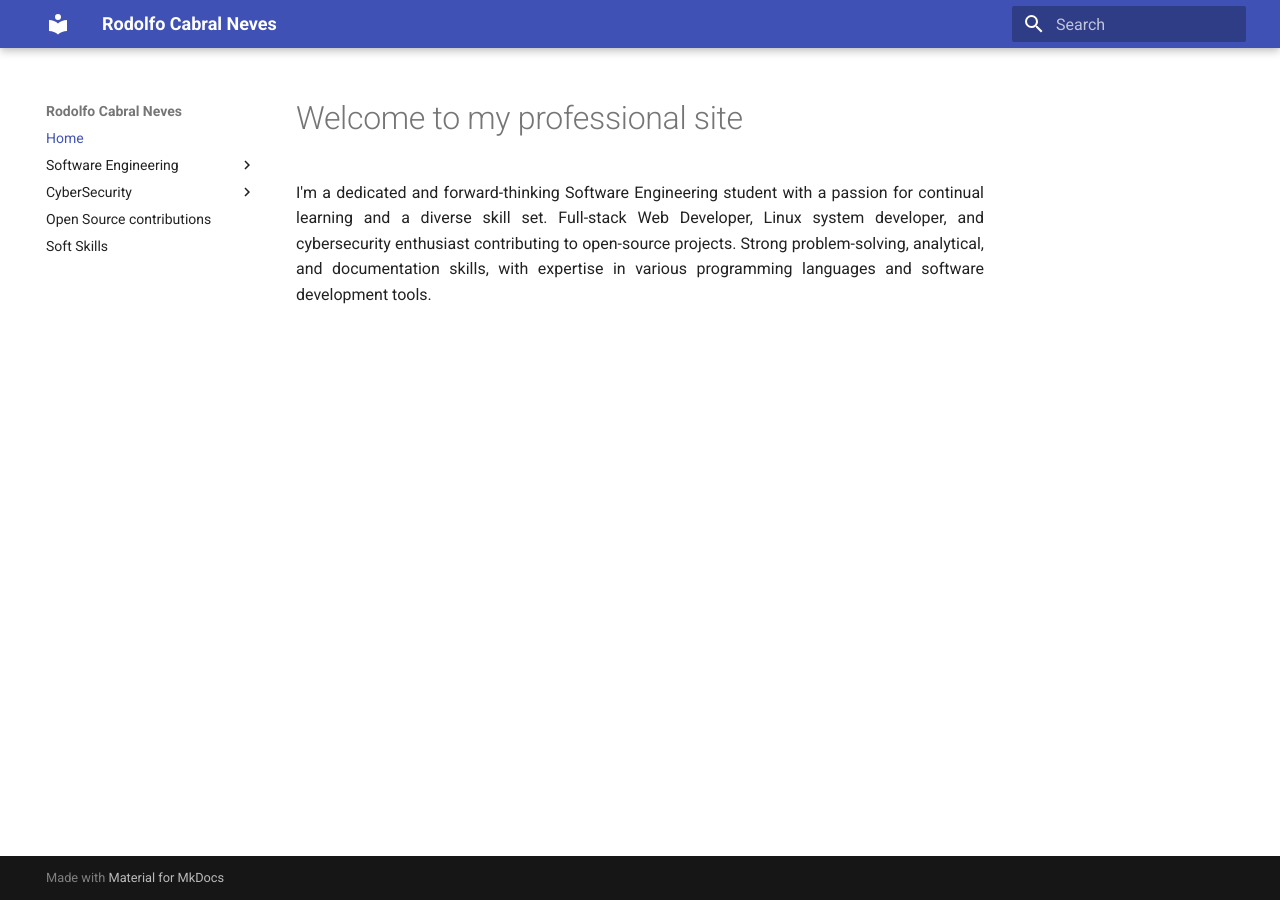
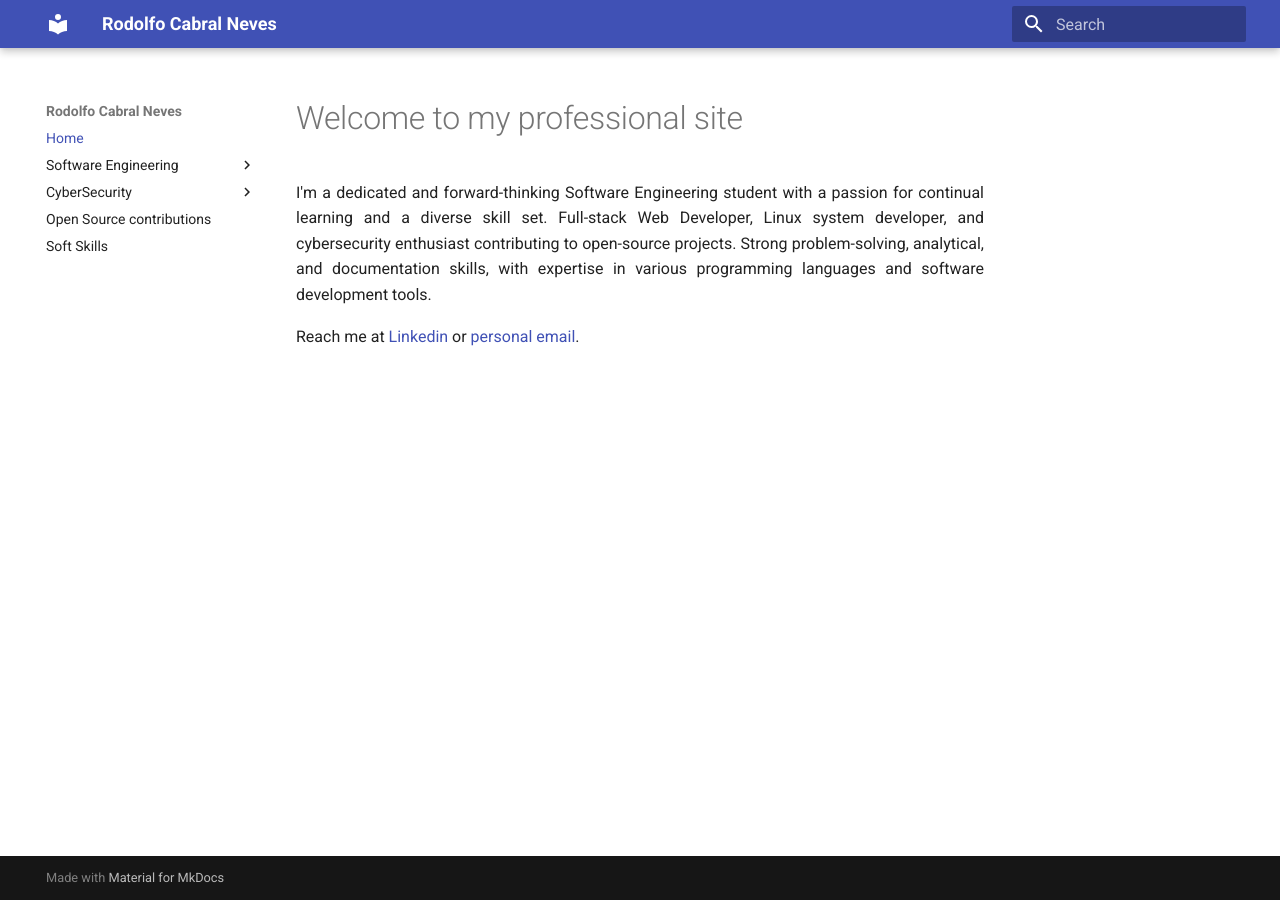
Before and after one commit to roddas/roddas, an MkDocs documentation site: the page built from docs/index.md, in a window 1280 px wide. Built offline with MkDocs 1.6.1 and Material for MkDocs 9.7.7, drawn with Linux system fonts in a browser that asks for light colours.

Commit message:
add the contact information

```diff
--- a/docs/index.md
+++ b/docs/index.md
@@ -2,3 +2,5 @@
 
 <p align='justify'>
 I'm a dedicated and forward-thinking Software Engineering student with a passion for continual learning and a diverse skill set. Full-stack Web Developer, Linux system developer, and cybersecurity enthusiast contributing to open-source projects. Strong problem-solving, analytical, and documentation skills, with expertise in various programming languages and software development tools.</p>
+
+Reach me at [Linkedin](https://www.linkedin.com/in/rodolfo-neves-937324158/) or  [personal email](dev_developer@outlook.com).
```
